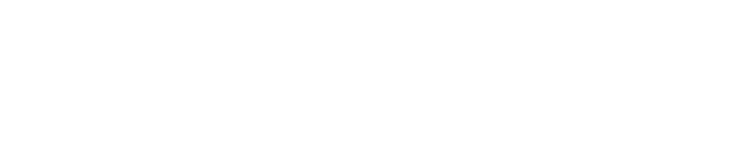
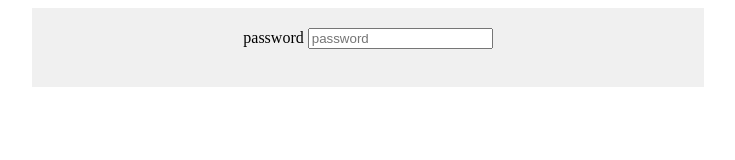
Before and after one commit to Jhopon94/PracticaGithubGrupal, a plain HTML site: page index.html in a window 1280 px wide. Shown: the whole page, without its empty margins (272-1007 px from the left). Drawn offline with Linux system fonts and the light colour scheme.

Commit message:
espacio de password

```diff
--- a/estilos.css
+++ b/estilos.css
@@ -0,0 +1,7 @@
+.password{
+    width: 50%;
+    margin: 0 auto;
+    background-color: #f0f0f0;
+    padding: 20px;
+    text-align: center;
+}
--- a/index.html
+++ b/index.html
@@ -1,9 +1,16 @@
 <!DOCTYPE html>
 <head>
-
+    <link rel="stylesheet" href="estilos.css">
 </head>
 <body>
-
+<!-- espacio de login-->
+ <div class="password">
+    <form>
+        <label for="password">password</label>
+        <input type="password" id="password" name="password" placeholder="password" required>
+        <br><br>
+    </form>
+ </div>
 </body>
 <footer>
 
```
